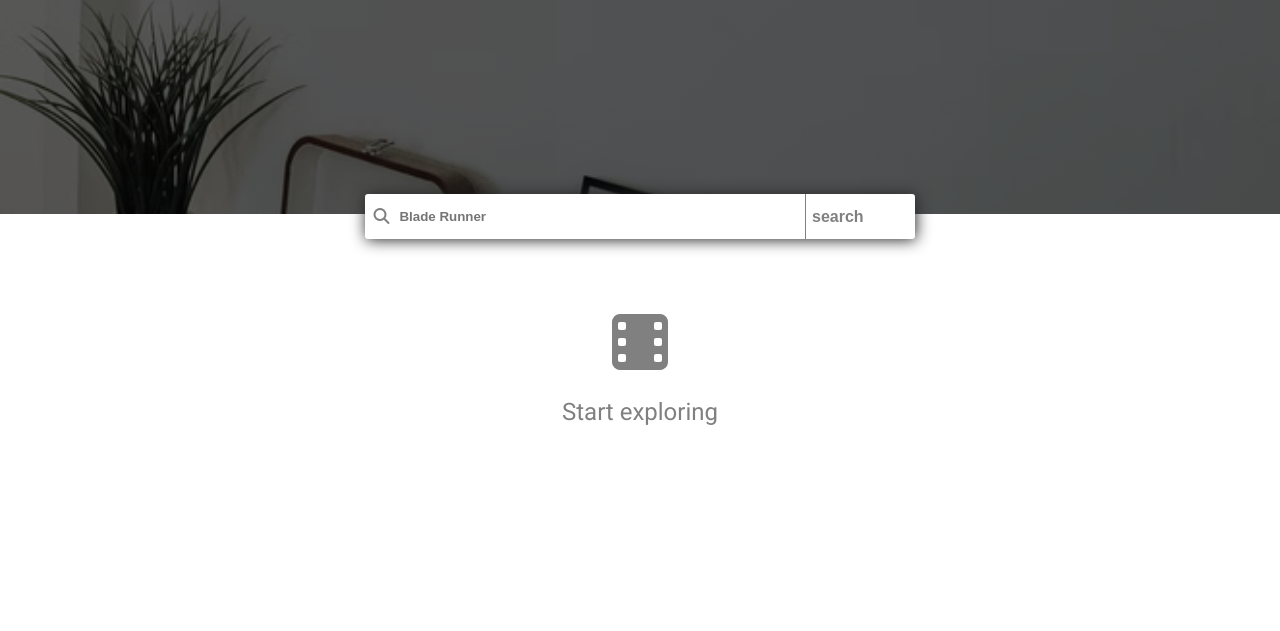
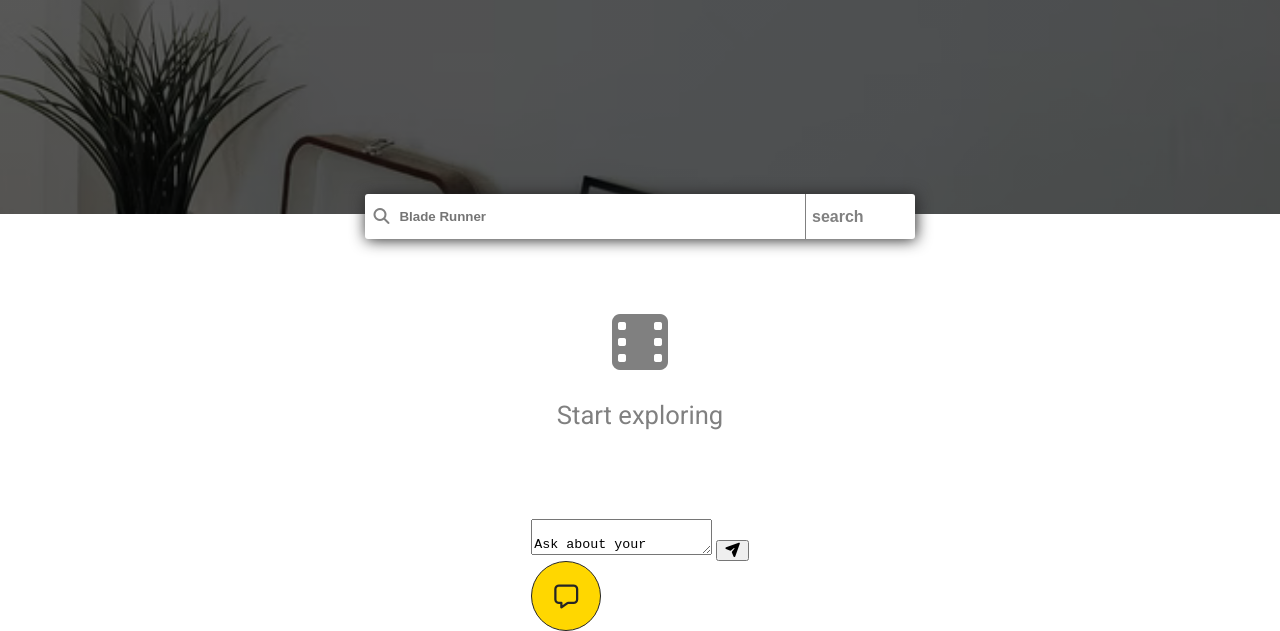
Before and after one commit to zazzzaa67-rgb/movie-WatchList, a plain HTML site: page index.html in a window 1280 px wide. Shown: the part 286-917 px from the top of the page. Before the commit the page ends 800 px from the top, so only its background shows below. Drawn offline with Linux system fonts and the light colour scheme.

Commit message:
commit changes

```diff
--- a/index.html
+++ b/index.html
@@ -38,7 +38,20 @@
                         <p>Start exploring</p>
                     </div>
                 </div>
+                <div id="AI">
+                    <div id="chat">
+                        <div class="chatbat-bar">
+                            <textarea>
+                                Ask about your favorite Movie
+                            </textarea>
+                            <button><i class="fa-solid fa-paper-plane"></i></button>
 
+                        </div>
+                    </div>
+                    <button id="OpenId"><i class="fa-regular fa-message"></i></button>
+
+
+                </div>
             </section>
 
         </main>
--- a/style.css
+++ b/style.css
@@ -103,8 +103,9 @@ nav ul li  a {
 }
 .container{
     margin-top: 6rem;
+    margin-bottom: 4rem;
     color : #808080;
-    font-size: 1.5rem;
+    font-size: 1.6rem;
     display: flex;
     flex-direction: column;
     align-items: center;
@@ -190,6 +191,18 @@ h2{
     flex-direction: column;
     justify-content: center;
 }
+#OpenId{
+    width : 70px ;
+    height: 70px ;
+    border-radius: 50%;
+    background-color: #ffd700;
+    color : #252525;
+    font-weight: bold;
+    padding : .2rem .2rem;
+    border : solid 1px #252525;
+    font-size: 1.5rem;
+    cursor: pointer;
+}
 
 @media(min-width : 640px ){
     header{
```
Also changed, not shown: watchList.html (+2 -2 lines), 1 other file.
